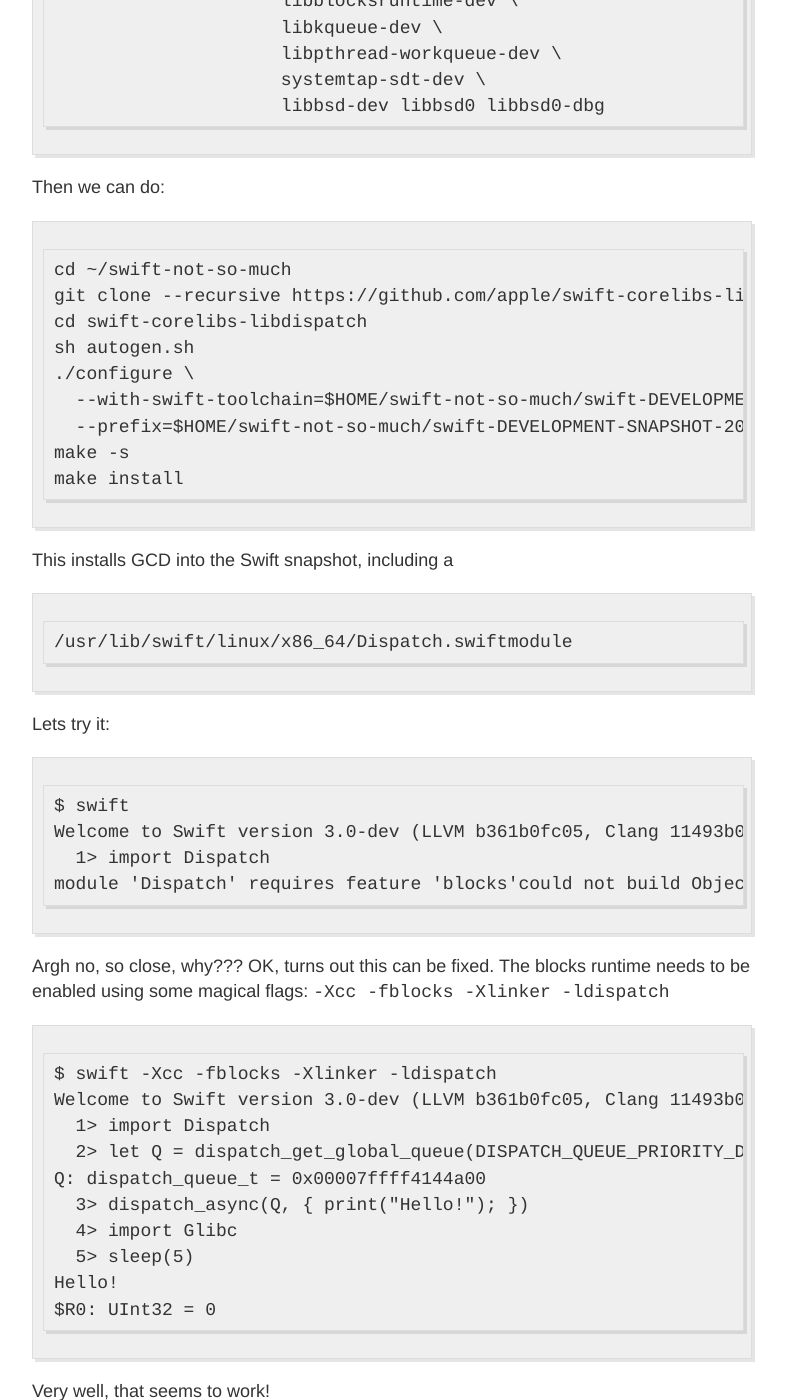
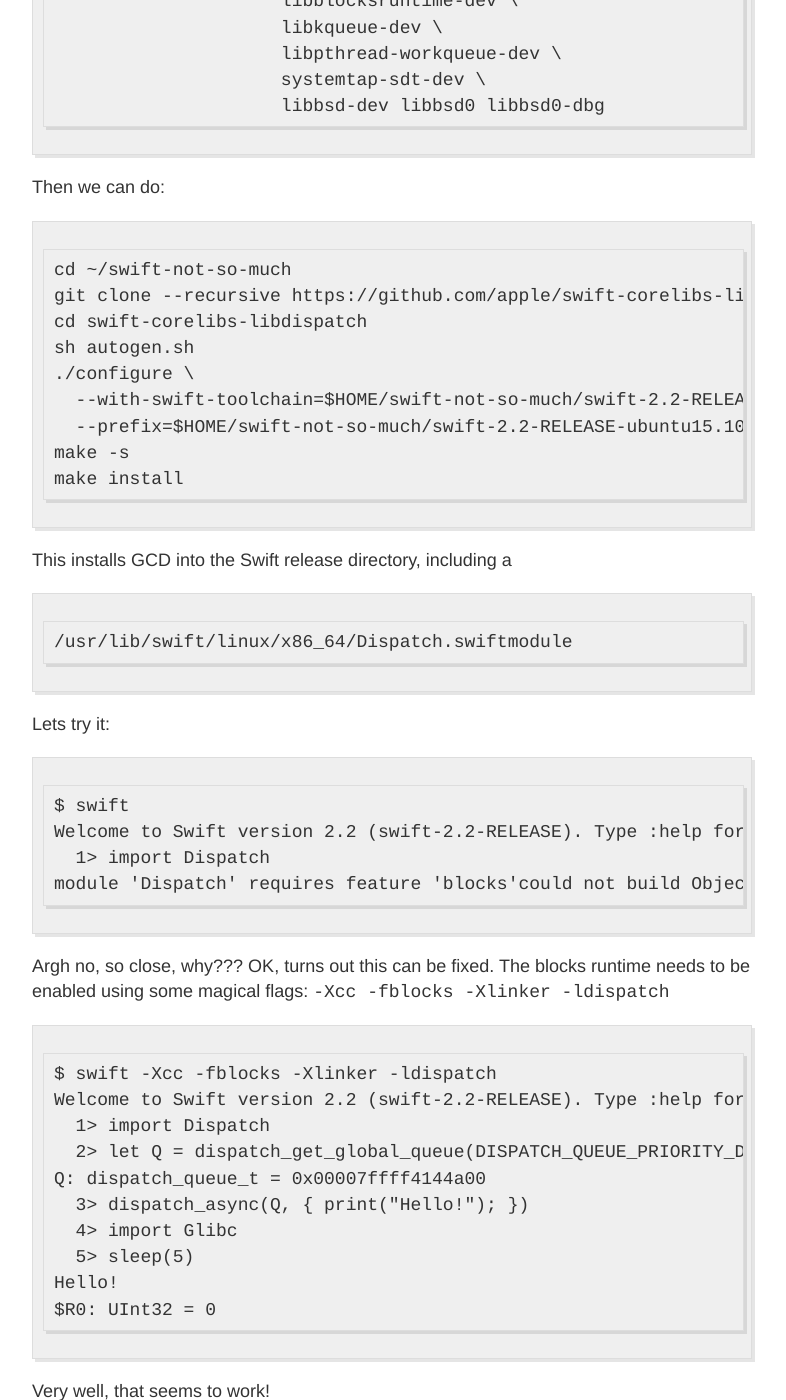
Before and after one commit to AlwaysRightInstitute/alwaysrightinstitute.github.io, a Jekyll site: the page built from _posts/2015-12-04-swift-on-linux-in-vbox-on-osx.md, in a window 1280 px wide and 1400 px high, scrolled down 5330 px. Shown: the whole window, without its empty margins (248-1034 px from the left). Built offline with Jekyll 4.4.1, drawn with Linux system fonts in a browser that asks for light colours; some of the changed text lies outside the part shown.

Commit message:
Updated for Swift 2.2 Linux release.

```diff
--- a/_posts/2015-12-04-swift-on-linux-in-vbox-on-osx.md
+++ b/_posts/2015-12-04-swift-on-linux-in-vbox-on-osx.md
@@ -1,6 +1,6 @@
 ---
 layout: post
-title: Testing Linux Swift on MacOS via VirtualBox
+title: Testing Linux Swift 2.2 on MacOS via VirtualBox
 tags: Linux Swift VirtualBox
 ---
 So you are living on MacOS but you want to try the
@@ -95,10 +95,10 @@
     mkdir swift-not-so-much
     pushd swift-not-so-much
 
-    wget https://swift.org/builds/development/ubuntu1510/swift-DEVELOPMENT-SNAPSHOT-2016-03-16-a/swift-DEVELOPMENT-SNAPSHOT-2016-03-16-a-ubuntu15.10.tar.gz
+    wget https://swift.org/builds/swift-2.2-release/ubuntu1510/swift-2.2-RELEASE/swift-2.2-RELEASE-ubuntu15.10.tar.gz
 
-    tar zxf swift-DEVELOPMENT-SNAPSHOT-2016-03-16-a-ubuntu15.10.tar.gz
-    export PATH="${HOME}/swift-not-so-much/swift-DEVELOPMENT-SNAPSHOT-2016-03-16-a-ubuntu15.10/usr/bin:$PATH"
+    tar zxf swift-2.2-RELEASE-ubuntu15.10.tar.gz
+    export PATH="${HOME}/swift-not-so-much/swift-2.2-RELEASE-ubuntu15.10/usr/bin:$PATH"
     popd
 
 Apple says we also need to install clang, so lets do this as well:
@@ -115,7 +115,7 @@
 You probably want to persist the `PATH` export in your ~/.profile:
 
     export EDITOR=vi
-    export PATH="${HOME}/swift-not-so-much/swift-DEVELOPMENT-SNAPSHOT-2016-03-16-a-ubuntu15.10/usr/bin:$PATH"
+    export PATH="${HOME}/swift-not-so-much/swift-2.2-RELEASE-ubuntu15.10/usr/bin:$PATH"
     export LD_LIBRARY_PATH="/usr/local/lib:${LD_LIBRARY_PATH}"
 
 Note that `/usr/local/lib` is added to the shared library lookup path too. This
@@ -146,19 +146,19 @@
     cd swift-corelibs-libdispatch
     sh autogen.sh
     ./configure \
-      --with-swift-toolchain=$HOME/swift-not-so-much/swift-DEVELOPMENT-SNAPSHOT-2016-03-16-a-ubuntu15.10/usr \
-      --prefix=$HOME/swift-not-so-much/swift-DEVELOPMENT-SNAPSHOT-2016-03-16-a-ubuntu15.10/usr
+      --with-swift-toolchain=$HOME/swift-not-so-much/swift-2.2-RELEASE-ubuntu15.10/usr \
+      --prefix=$HOME/swift-not-so-much/swift-2.2-RELEASE-ubuntu15.10/usr
     make -s
     make install
 
-This installs GCD into the Swift snapshot, including a
+This installs GCD into the Swift release directory, including a
 
     /usr/lib/swift/linux/x86_64/Dispatch.swiftmodule
 
 Lets try it:
 
     $ swift
-    Welcome to Swift version 3.0-dev (LLVM b361b0fc05, Clang 11493b0f62, Swift 24a0c3de75). Type :help for assistance.
+    Welcome to Swift version 2.2 (swift-2.2-RELEASE). Type :help for assistance.
       1> import Dispatch
     module 'Dispatch' requires feature 'blocks'could not build Objective-C module 'Dispatch'
 
@@ -167,7 +167,7 @@
 `-Xcc -fblocks -Xlinker -ldispatch`
 
     $ swift -Xcc -fblocks -Xlinker -ldispatch
-    Welcome to Swift version 3.0-dev (LLVM b361b0fc05, Clang 11493b0f62, Swift 24a0c3de75). Type :help for assistance.
+    Welcome to Swift version 2.2 (swift-2.2-RELEASE). Type :help for assistance.
       1> import Dispatch
       2> let Q = dispatch_get_global_queue(DISPATCH_QUEUE_PRIORITY_DEFAULT, 0)
     Q: dispatch_queue_t = 0x00007ffff4144a00
@@ -226,7 +226,7 @@
     else
       OS=$(shell lsb_release -si | tr A-Z a-z)
       VER=$(shell lsb_release -sr)
-      SWIFT_SNAPSHOT=swift-DEVELOPMENT-SNAPSHOT-2016-03-16-a-$(OS)$(VER)
+      SWIFT_SNAPSHOT=swift-2.2-RELEASE-$(OS)$(VER)
       SWIFT_TOOLCHAIN_BASEDIR=~/swift-not-so-much
       SWIFT_TOOLCHAIN=$(SWIFT_TOOLCHAIN_BASEDIR)/$(SWIFT_SNAPSHOT)/usr/bin
       SWIFT_BUILD_FLAGS += -Xcc -fblocks -Xlinker -ldispatch
```
